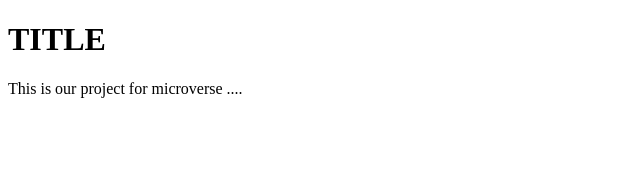
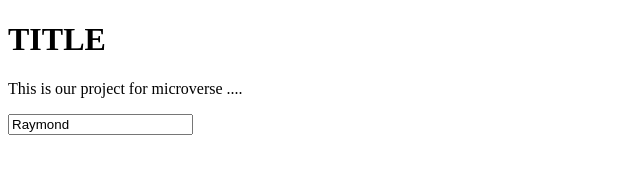
Before and after one commit to anderCM/raymon-anderson, a plain HTML site: page index.html in a window 1280 px wide. Shown: the whole page, without its empty margins (0-640 px from the left). Drawn offline with Linux system fonts and the light colour scheme.

Commit message:
created a form and added name field

```diff
--- a/index.html
+++ b/index.html
@@ -13,6 +13,10 @@
       TITLE
     </h1>
     <p id="description">This is our project for microverse ....</p>
+    <form id= "survey-form" >
+
+      <input id="name" type="text" value="Raymond" required/>
+    </form>
     <!--
 
     Hello Camper!
```
